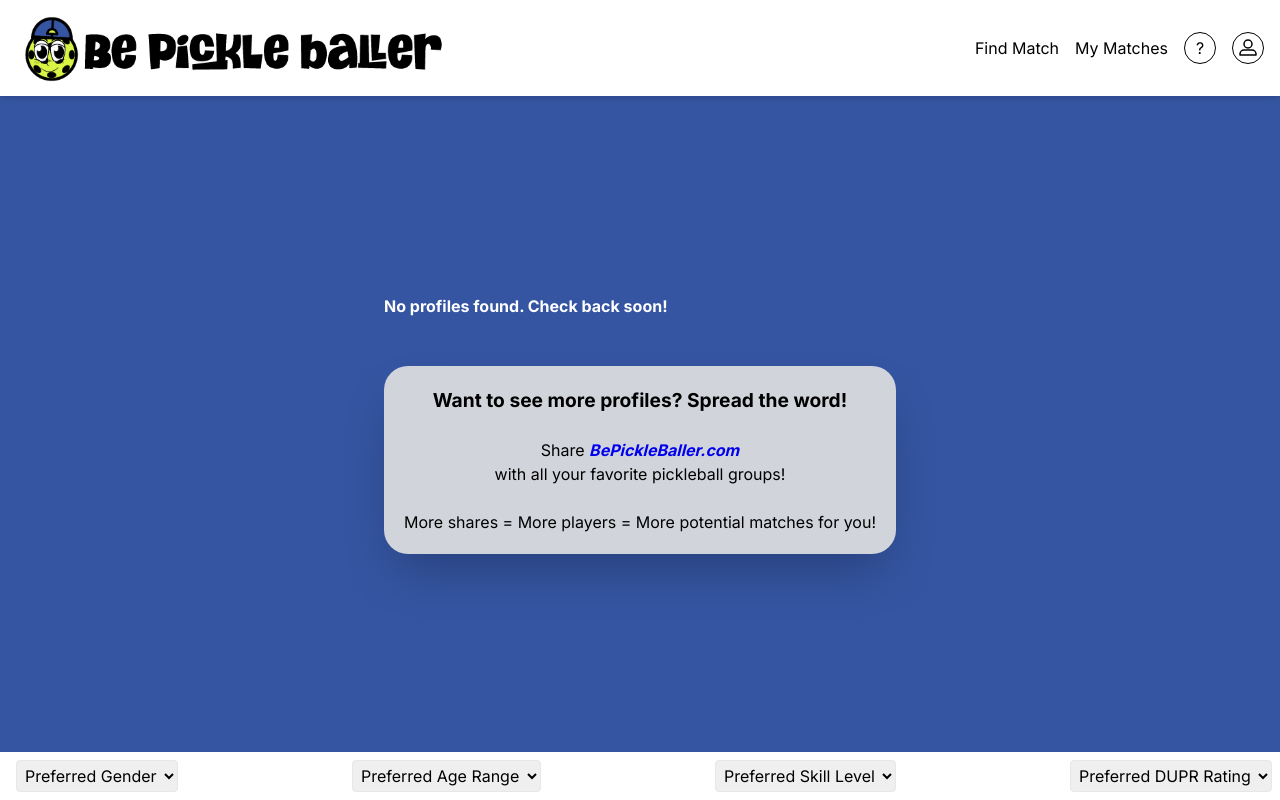
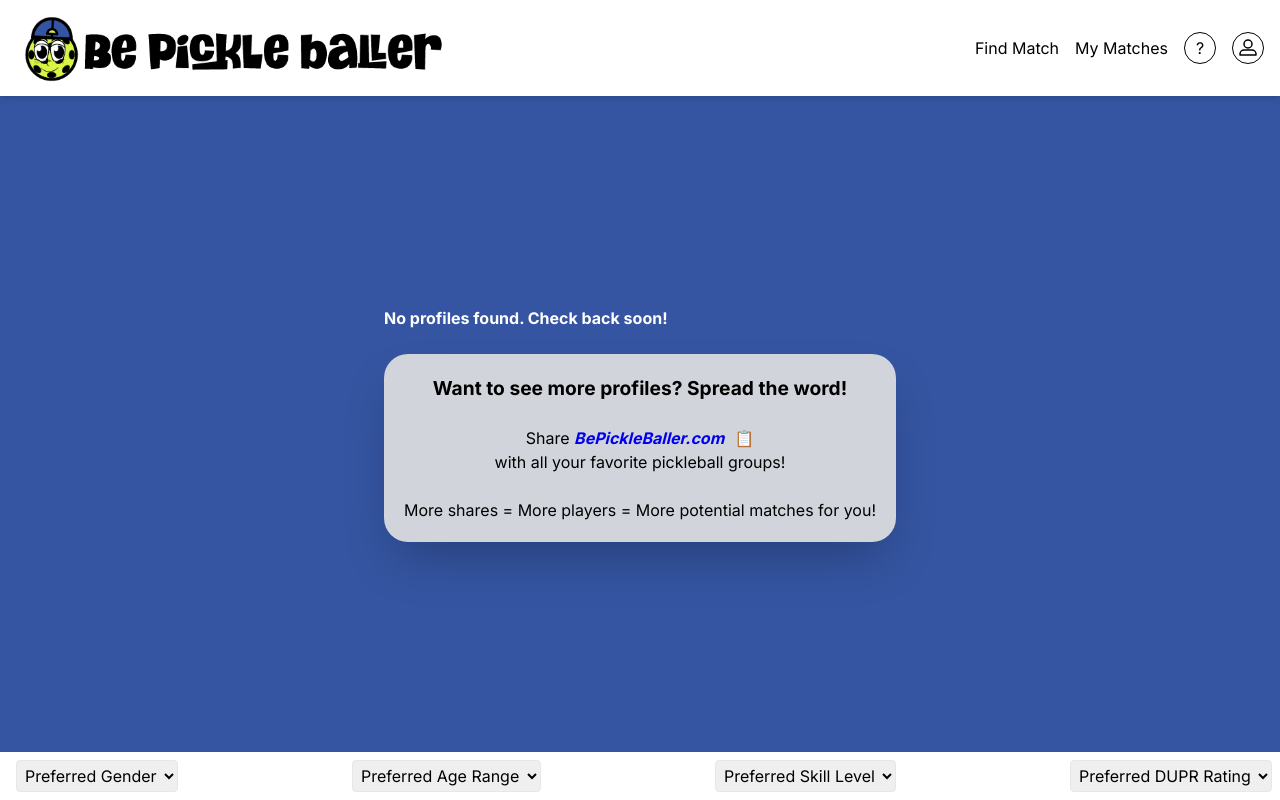
Before and after one commit to btejes/bepickleballer-matchmaking, a Next.js app: page /matchmaking/local-play in a window 1280 px wide. Built offline with nearby package versions, Linux system fonts and the light colour scheme; no server answers.

Commit message:
adding clipboard copy feature

```diff
--- a/app/local-play/page.jsx
+++ b/app/local-play/page.jsx
@@ -1,4 +1,3 @@
-// src/app/local-play/page.js
 'use client';
 
 import Navbar from '@/components/Navbar';
@@ -16,6 +15,7 @@ const LocalPlay = () => {
 
   const [currentMatch, setCurrentMatch] = useState(null);
   const [error, setError] = useState(null);
+  const [copySuccess, setCopySuccess] = useState('');
 
   useEffect(() => {
     fetchNextMatch();
@@ -81,6 +81,12 @@ const LocalPlay = () => {
     }
   };
 
+  const copyToClipboard = () => {
+    navigator.clipboard.writeText('https://bepickleballer.com');
+    setCopySuccess('Link copied to clipboard!');
+    setTimeout(() => setCopySuccess(''), 3000); // Clear the message after 3 seconds
+  };
+
   return (
     <div className="flex flex-col items-center h-screen">
       <div className="w-full">
@@ -106,12 +112,10 @@ const LocalPlay = () => {
             </div>
           </div>
         ) : (
-
           <p className="justify-center">
             {error === 'No matches found' ? (
               <>
                 <strong>No profiles found. Check back soon!</strong>
-                <br />
                 <br />
                 <br />
                 <div className="justify-center p-5 text-black text-center bg-gray-300 rounded-3xl shadow-2xl">
@@ -119,7 +123,12 @@ const LocalPlay = () => {
                     <strong><big>Want to see more profiles? Spread the word!</big></strong>
                     <br />
                     <br />
-                    Share  <a href="https://bepickleballer.com" target="_blank" rel="noopener noreferrer " style={{ color: '#0000EE', fontStyle: 'italic' }}><strong><italic></italic>BePickleBaller.com</strong></a> <br></br>with all your favorite pickleball groups!
+                    Share <a href="https://bepickleballer.com" target="_blank" rel="noopener noreferrer" style={{ color: '#0000EE', fontStyle: 'italic' }}><strong>BePickleBaller.com</strong></a>
+                    <button onClick={copyToClipboard} style={{ marginLeft: '10px', cursor: 'pointer', color: '#0000EE' }}>
+                      📋
+                    </button>
+                    {copySuccess && <span style={{ marginLeft: '10px', color: 'green' }}>{copySuccess}</span>}
+                    <br />with all your favorite pickleball groups!
                     <br />
                     <br />
                     More shares = More players = More potential matches for you!
@@ -130,7 +139,6 @@ const LocalPlay = () => {
               error || 'Loading...'
             )}
           </p>
-
         )}
       </div>
       <div className="w-full text-black h-auto bg-white p-2 flex justify-between">
```
